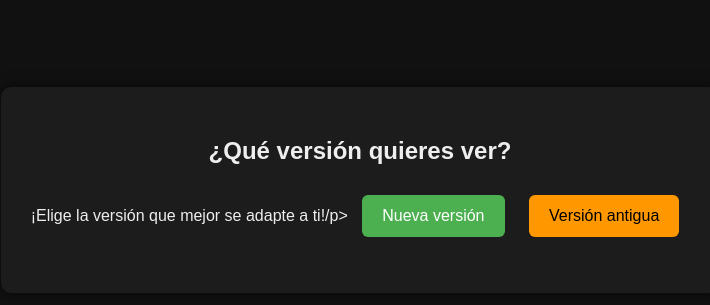
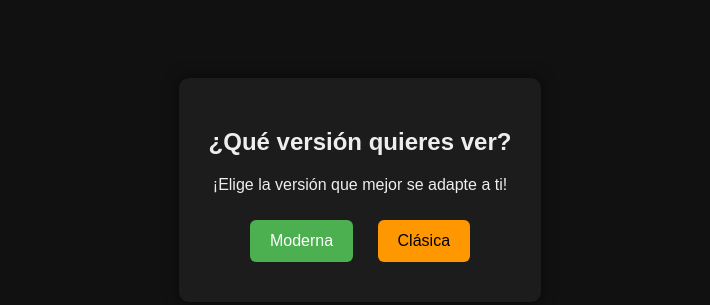
Before and after one commit to Matias01jr/Matias01jr.github.io, a plain HTML site: page index.html in a window 1280 px wide. Shown: the part 210-515 px from the top of the page, without its empty margins (280-990 px from the left). Drawn offline with Linux system fonts and the light colour scheme.

Commit message:
Corrección de errores mínimos

```diff
--- a/index.html
+++ b/index.html
@@ -2,7 +2,7 @@
 <html lang="es">
 <head>
   <meta charset="UTF-8">
-  <title>Selección de Navegador</title>
+  <title>Matias01jr Games</title>
   <meta name="viewport" content="width=device-width, initial-scale=1.0">
   <style>
     body {
@@ -46,10 +46,10 @@
 <body>
   <div class="box">
     <h2>¿Qué versión quieres ver?</h2>
-    <p>¡Elige la versión que mejor se adapte a ti!/p>
+    <p>¡Elige la versión que mejor se adapte a ti!</p>
 
-    <button class="modern" onclick="irModerno()">Nueva versión</button>
-    <button class="old" onclick="irAntiguo()">Versión antigua</button>
+    <button class="modern" onclick="irModerno()">Moderna</button>
+    <button class="old" onclick="irAntiguo()">Clásica</button>
   </div>
 
   <script>
```
Also changed, not shown: index-new-version.html (+1 -1 lines), index-old.html (+1 -0 lines).
